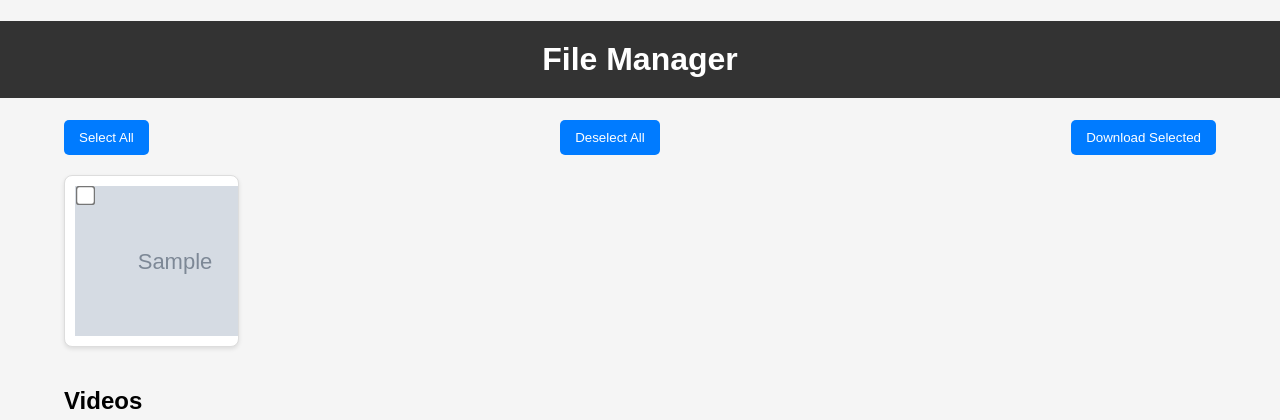
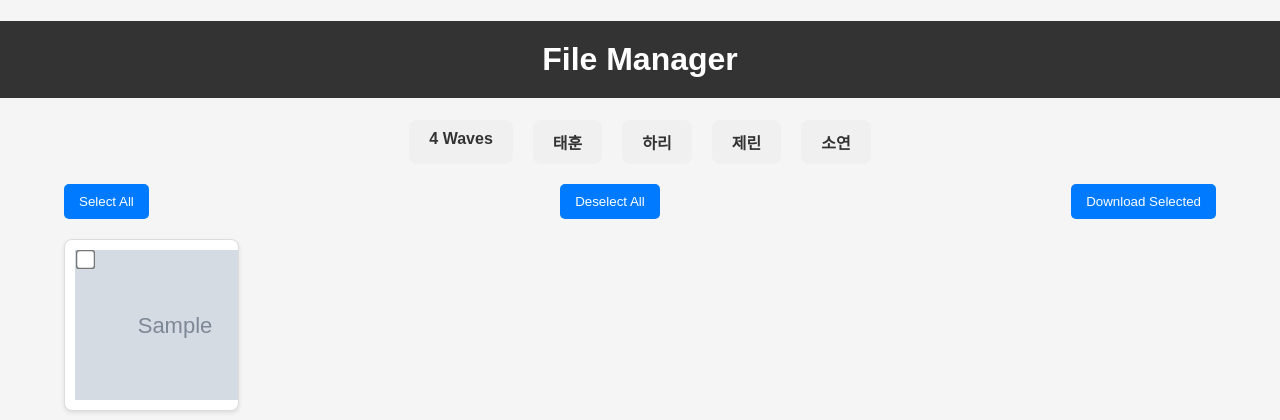
Before and after one commit to amirer21/file-cloud, a Django app: template file_manager/templates/file_manager/file_list.html in a window 1280 px wide. Shown: the top 420 px of the page. Run offline with Django 5.2, Linux system fonts and the light colour scheme; the template is opened without the code that fills it: most values are stand-ins (such as "Sample title", 1, 10 or a date in 2020); grey boxes marked "Sample" are stand-in pictures.

Commit message:
Added category tab

```diff
--- a/file_manager/templates/file_manager/file_list.html
+++ b/file_manager/templates/file_manager/file_list.html
@@ -142,11 +142,43 @@
         .back-to-top:hover {
             background-color: #0056b3;
         }
+
+        .tabs {
+            display: flex;
+            justify-content: center;
+            margin: 20px 0;
+        }
+
+        .tab {
+            padding: 10px 20px;
+            background-color: #f0f0f0;
+            margin: 0 10px;
+            border-radius: 8px;
+            cursor: pointer;
+            font-weight: bold;
+            color: #333;
+        }
+
+        .tab.active {
+            background-color: #007bff;
+            color: white;
+        }
+
     </style>
 </head>
 <body>
     <h1>File Manager</h1>
     <div class="container">
+        <!-- 카테고리 탭 -->
+        <div class="tabs">
+            <!-- <div class="tab active" data-category="all">All</div> -->
+            <div class="tab" data-category="4waves">4 Waves</div>
+            <div class="tab" data-category="hoon">태훈</div>
+            <div class="tab" data-category="hari">하리</div>
+            <div class="tab" data-category="jaelin">제린</div>
+            <div class="tab" data-category="soyeon">소연</div>
+        </div>
+
         <form method="POST" action="/download-selected/">
             {% csrf_token %}
             <div class="controls">
@@ -155,18 +187,18 @@
                 <button type="submit">Download Selected</button>
             </div>
             <div class="grid">
+                {% for category, images in images_by_category.items %}
                 {% for image in images %}
-                <div class="grid-item" data-image="{{ image }}">
+                <div class="grid-item" data-category="{{ category }}">
                     <!-- 로딩 스피너 추가 -->
                     <div class="loading-spinner"></div>
 
-                    <!-- <p>Image Path: /static/images/{{ image }}</p> 디버깅용 -->
-                    <img src="/static/{{ image }}" alt="{{ image }}" style="width: 200px; height: auto; margin: 10px;" class="image">
-                    <!-- <p>{{ image }}</p> -->
+                    <img src="/static/images/{{ category }}/{{ image }}" alt="{{ image }}" style="width: 200px; height: auto; margin: 10px;" class="image">
 
                     <!-- 체크박스 추가 -->
-                    <input type="checkbox" name="selected_images" value="{{ image }}" class="image-checkbox">
+                    <input type="checkbox" name="selected_images" value="{{ category }}/{{ image }}" class="image-checkbox">
                 </div>
+                {% endfor %}
                 {% endfor %}
             </div>
         </form>
@@ -190,6 +222,8 @@
         const checkboxes = document.querySelectorAll('.image-checkbox');
         const gridItems = document.querySelectorAll('.grid-item');
         const backToTopButton = document.getElementById('back-to-top');
+        // 탭 클릭 시 필터링
+        const tabs = document.querySelectorAll('.tab');
 
         // Select All
         selectAllButton.addEventListener('click', () => {
@@ -253,6 +287,27 @@
                 img.src = img.src;
             });
         });
+
+
+        tabs.forEach(tab => {
+            tab.addEventListener('click', () => {
+                // 모든 탭의 active 클래스 제거
+                tabs.forEach(t => t.classList.remove('active'));
+                // 클릭된 탭에 active 클래스 추가
+                tab.classList.add('active');
+
+                const category = tab.dataset.category;
+
+                // 모든 이미지 숨기기 후 선택된 카테고리만 보이기
+                gridItems.forEach(item => {
+                    if (category === 'all' || item.dataset.category === category) {
+                        item.style.display = 'block';
+                    } else {
+                        item.style.display = 'none';
+                    }
+                });
+            });
+        });
     </script>
 </body>
 </html>
```
Also changed, not shown: file_manager/views.py (+26 -10 lines).
